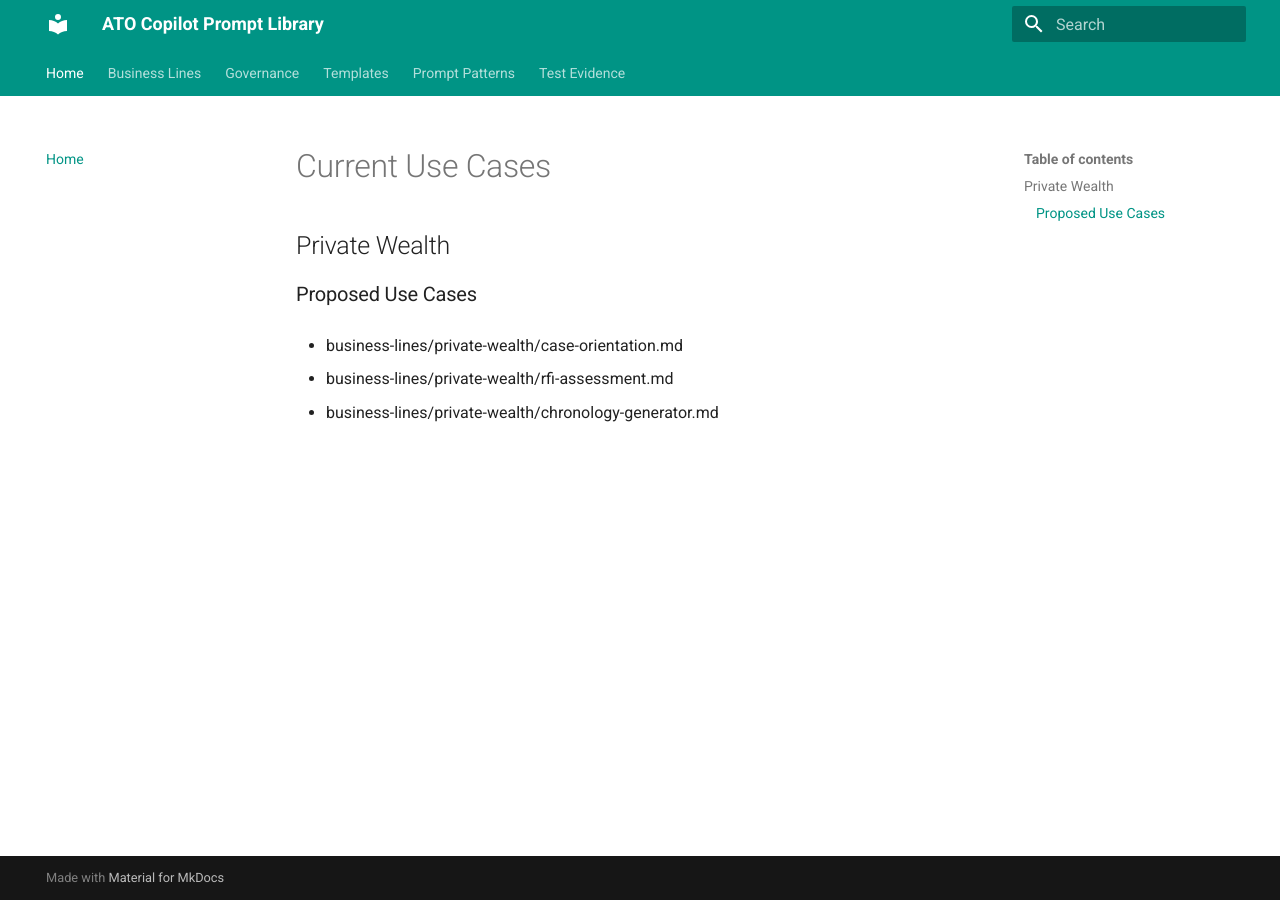
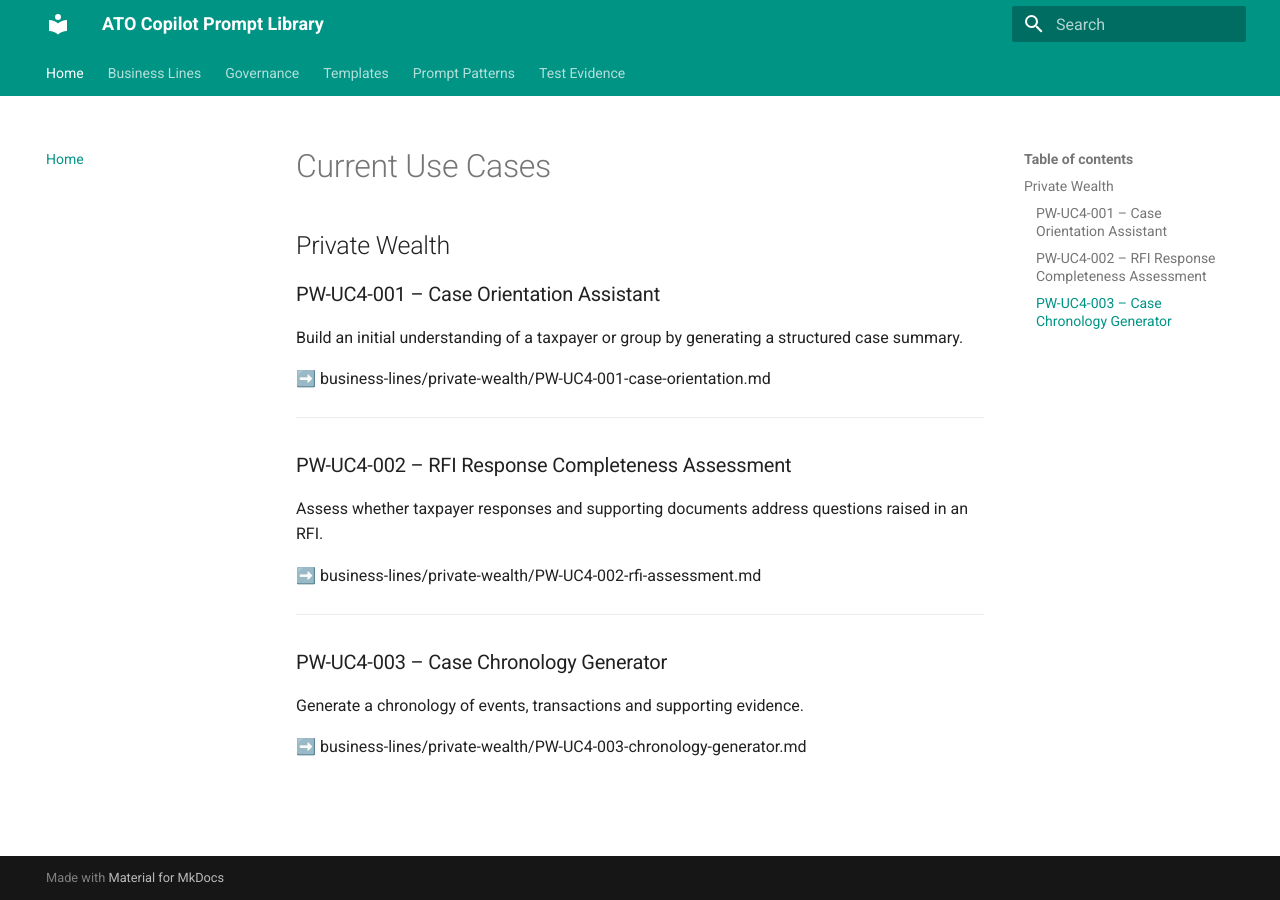
Before and after one commit to Rawana85/ai-prompt-engineering-library, an MkDocs documentation site: the page built from docs/index.md, in a window 1280 px wide. Built offline with MkDocs 1.6.1 and Material for MkDocs 9.7.7, drawn with Linux system fonts in a browser that asks for light colours.

Commit message:
Update index.md

```diff
--- a/docs/index.md
+++ b/docs/index.md
@@ -2,10 +2,24 @@
 
 ## Private Wealth
 
-### Proposed Use Cases
+### PW-UC4-001 – Case Orientation Assistant
 
-- business-lines/private-wealth/case-orientation.md
+Build an initial understanding of a taxpayer or group by generating a structured case summary.
 
-- business-lines/private-wealth/rfi-assessment.md
+➡️ business-lines/private-wealth/PW-UC4-001-case-orientation.md
 
-- business-lines/private-wealth/chronology-generator.md
+---
+
+### PW-UC4-002 – RFI Response Completeness Assessment
+
+Assess whether taxpayer responses and supporting documents address questions raised in an RFI.
+
+➡️ business-lines/private-wealth/PW-UC4-002-rfi-assessment.md
+
+---
+
+### PW-UC4-003 – Case Chronology Generator
+
+Generate a chronology of events, transactions and supporting evidence.
+
+➡️ business-lines/private-wealth/PW-UC4-003-chronology-generator.md
```
